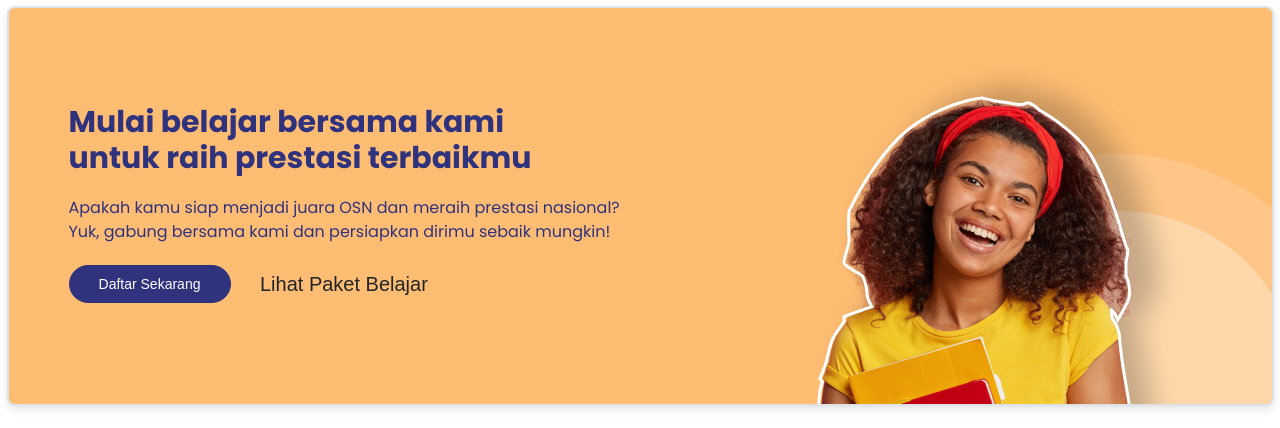
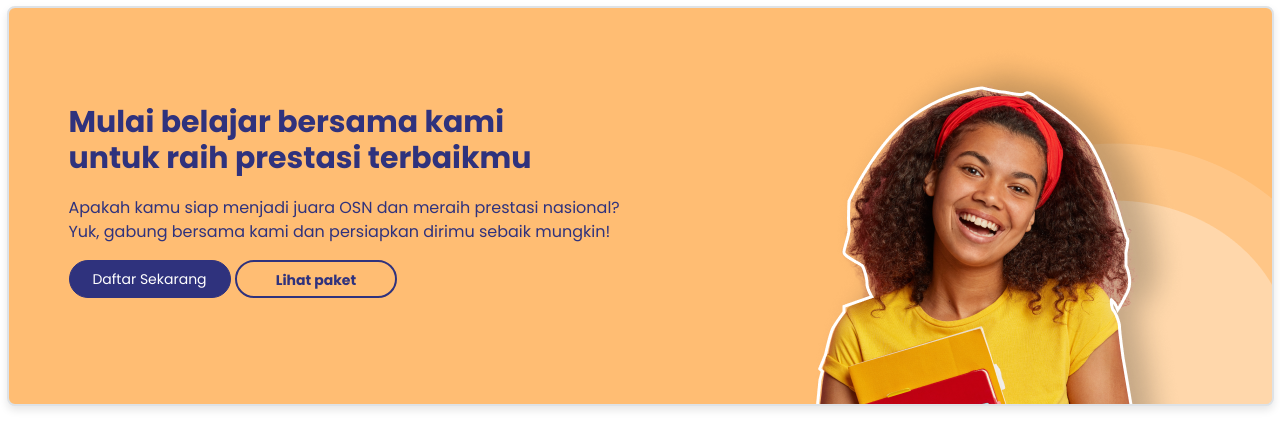
Before and after one commit to Akbaramr/EDUCOURSE_Kelompok1, a plain HTML site: page student.html in a window 1280 px wide. Shown: the part 1881-2309 px from the top of the page. Drawn offline with nearby package versions, Linux system fonts and the light colour scheme.

Commit message:
Dashboard Student

```diff
--- a/css/student.css
+++ b/css/student.css
@@ -68,6 +68,7 @@
   border-radius: 80px;
   border-color: #2F327D;
   color: #ffffff;
+  font-family: "Poppins", sans-serif;
 }
 
 .btn-daftar:hover {
@@ -75,10 +76,23 @@
   background-color: #4a4c8a; /* Warna saat di-hover */
 }
 
+.btn-lihat {
+  width: 162px;
+  height: 38px;
+  border: 2px solid #2F327D;
+  background-color: transparent;
+  font-size: 14px;
+  color: #2F327D; /* Warna teks biru */
+  border-radius: 80px;
+  font-weight: bold;
+  font-family: "Poppins", sans-serif;;
 
+}
 
-
-
+.btn-lihat:hover {
+  color: #ffffff;
+  border: 2px solid #2F327D;
+}
 
 .custom-pill {
   background-color: #F48C06;
@@ -102,8 +116,6 @@
   transform: translateY(-3px); /* Sedikit mengangkat */
   box-shadow: 0 8px 16px rgba(0, 0, 0, 0.2); /* Bayangan lebih besar */
 }
-
-
 
 
 
--- a/student.html
+++ b/student.html
@@ -200,10 +200,10 @@
       <!-- Kolom Kiri (Teks dan Button) -->
       <div class="col-md-6">
         <h1 class="poppins-mulai">Mulai belajar bersama kami <br> untuk raih prestasi terbaikmu</h1>
-        <p class=" poppins-apakah">Apakah kamu siap menjadi juara OSN dan meraih prestasi nasional?
+        <p class="poppins-apakah">Apakah kamu siap menjadi juara OSN dan meraih prestasi nasional?
           <br>Yuk, gabung bersama kami dan persiapkan dirimu sebaik mungkin!</p>
         <button class="btn btn-lg btn-daftar" type="button">Daftar Sekarang</button>
-        <button class="btn btn-lg ms-2" type="button">Lihat Paket Belajar</button>
+        <button class="btn btn-lg btn-lihat" type="button">Lihat paket</button> <!-- Button tambahan -->
       </div>
 
       <div class="posisi-gambar">
@@ -212,6 +212,7 @@
     </div>
   </div>
 </div>
+
 
 
 
```
Also changed, not shown: img/vector_bg.png (added).
